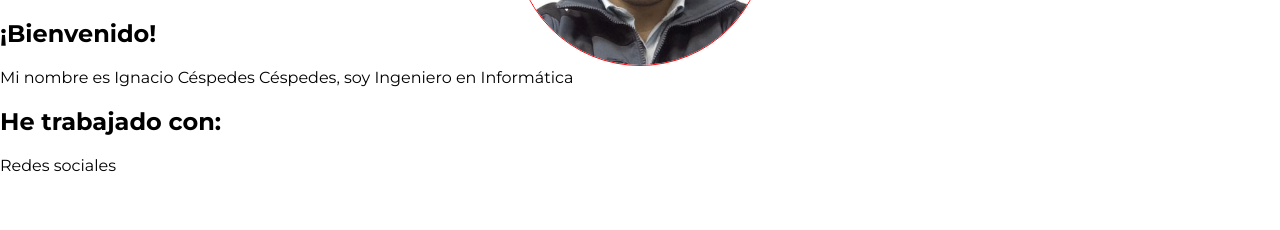
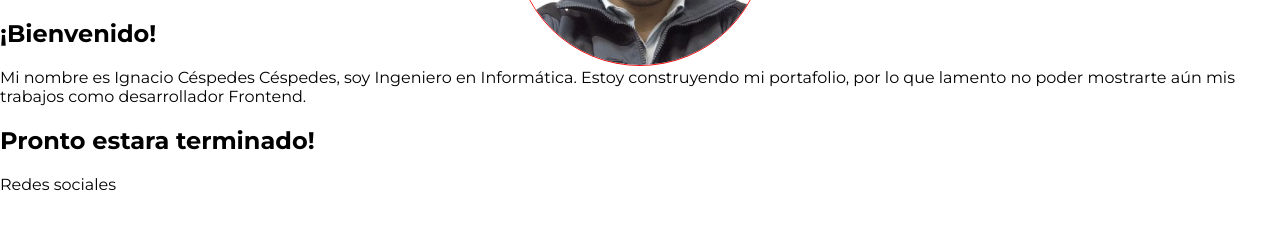
Before and after one commit to icespedes/icespedes, a plain HTML site: page index.html in a window 1280 px wide. Shown: the part 502-732 px from the top of the page. Drawn offline with Linux system fonts and the light colour scheme; files whose address does not match are found by name.

Commit message:
update index.html
Actualización del contenido.

```diff
--- a/index.html
+++ b/index.html
@@ -41,10 +41,10 @@
 	</section>
 	<section><!--portada-->
 		<h2>¡Bienvenido!</h2>
-		<p>Mi nombre es Ignacio Céspedes Céspedes, soy Ingeniero en Informática</p>
+		<p>Mi nombre es Ignacio Céspedes Céspedes, soy Ingeniero en Informática. Estoy construyendo mi portafolio, por lo que lamento no poder mostrarte aún mis trabajos como desarrollador Frontend.</p>
 	</section>
 	<section>
-		<h2>He trabajado con:</h2>
+		<h2>Pronto estara terminado!</h2>
 	</section>
 	<footer><!--footer-->
 		Redes sociales
```
